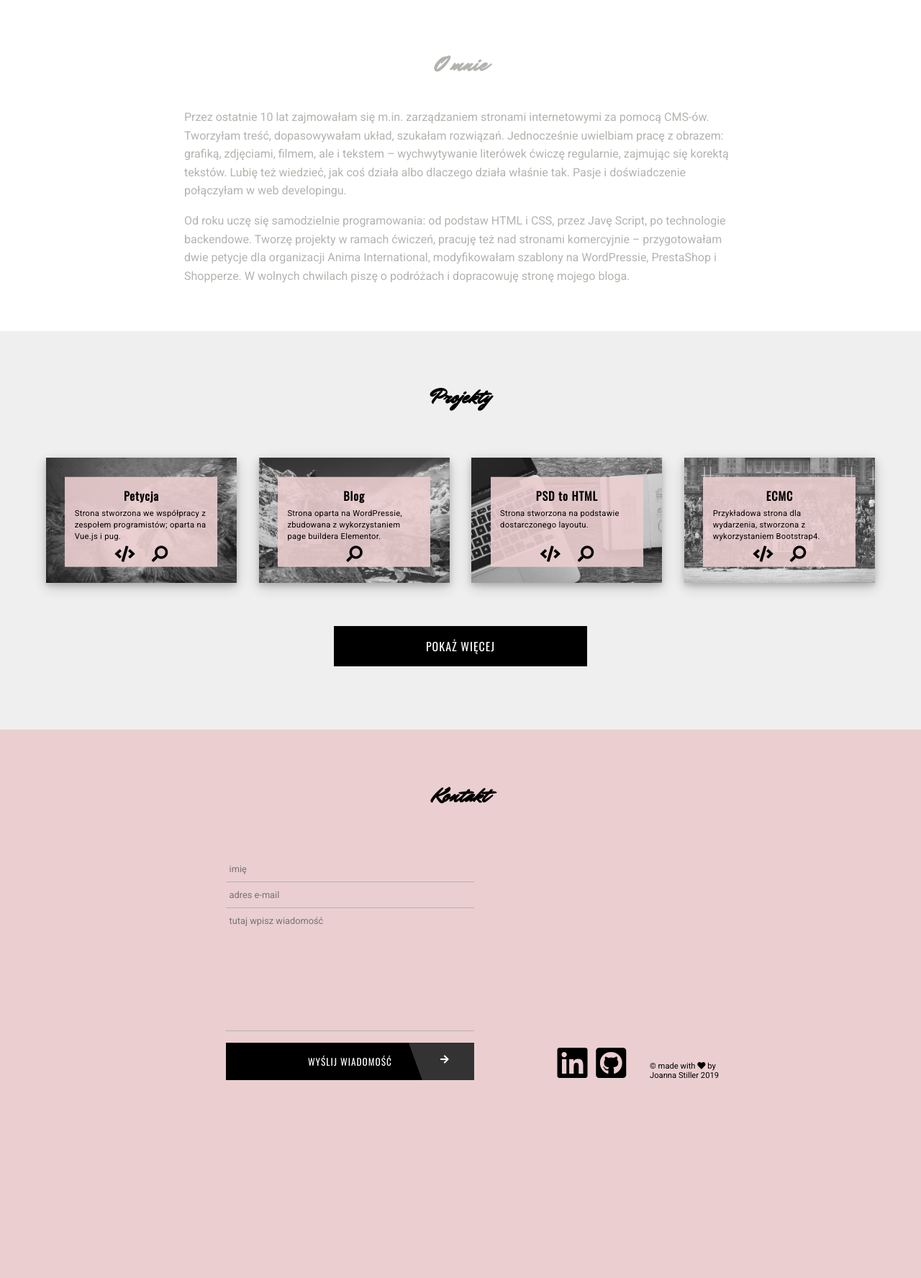
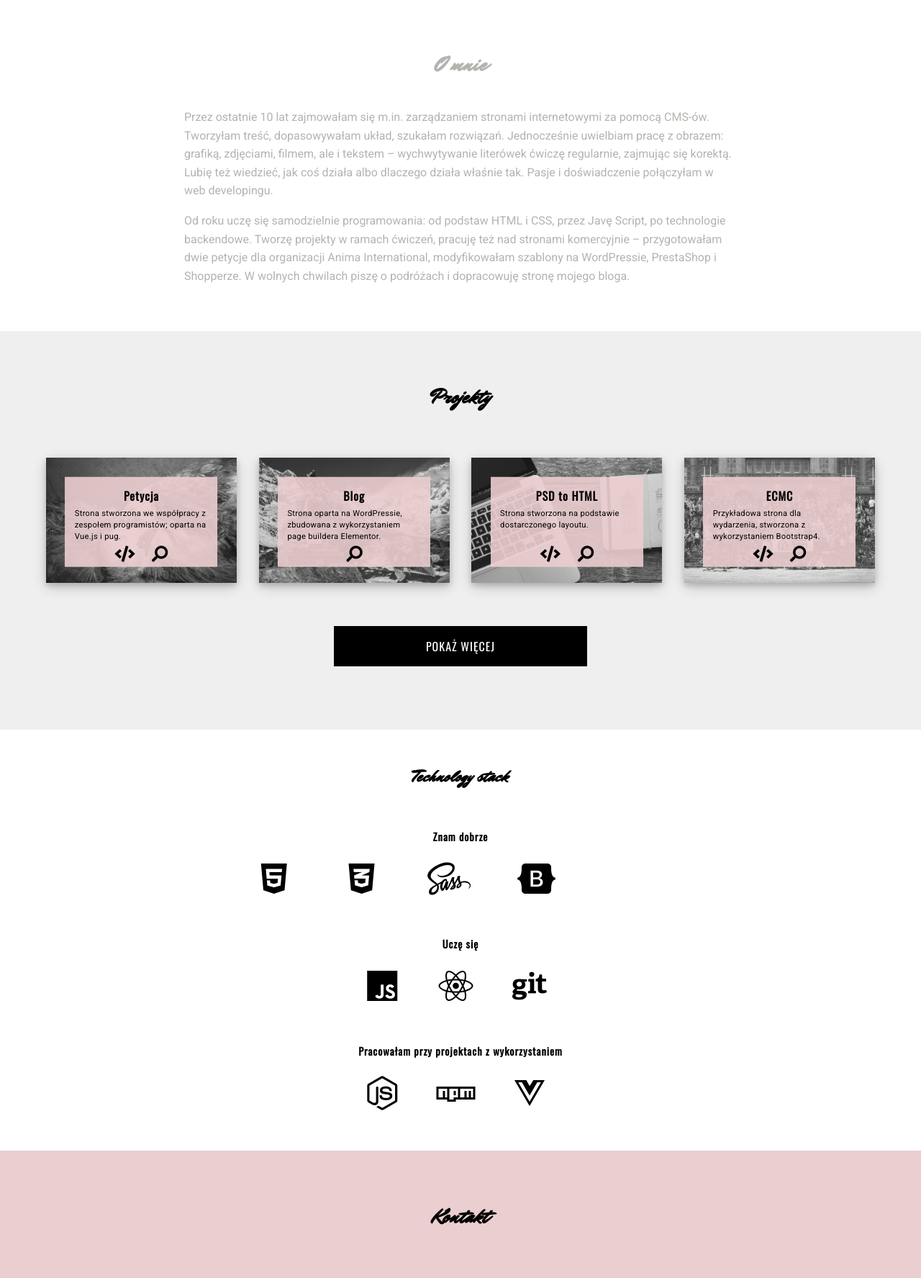
Before and after one commit to joannastiller/portfolio, a PHP site: page / in a window 1280 px wide. Shown: the part 802-2578 px from the top of the page at 72% size. Before the commit the page ends 2303 px from the top, so only its background shows below. Run offline with PHP 8.4, Linux system fonts and the light colour scheme; some libraries are stand-ins or nearby versions.

Commit message:
Add stack section, add script for scroll animation

```diff
--- a/css/style.css
+++ b/css/style.css
@@ -503,8 +507,123 @@ header .header-text .headline h2 {
   transition: .3s;
 }
 
+@media (min-width: 576px) {
+  .projects #loadMore {
+    padding-top: 5vh;
+    padding-bottom: 5vh;
+  }
+}
+
+@media (min-width: 768px) {
+  .projects #loadMore {
+    padding-top: 2vh;
+    padding-bottom: 2vh;
+  }
+}
+
 .projects #loadMore:hover {
   color: #ebced0;
+}
+
+.stack {
+  width: 90%;
+  margin: 5vh auto 0vh;
+  text-align: center;
+  overflow: hidden;
+}
+
+@media (min-width: 768px) {
+  .stack {
+    width: 60%;
+  }
+}
+
+@media (min-width: 992px) {
+  .stack {
+    width: 50%;
+  }
+}
+
+.stack h1 {
+  padding: 1vh 0 3vh;
+  font-size: 1.5em;
+  text-align: center;
+  font-family: 'Mr Dafoe', cursive;
+  margin-bottom: 4vh;
+}
+
+.stack h2 {
+  font-family: "Oswald", sans-serif;
+  font-size: .9em;
+  letter-spacing: 1px;
+}
+
+.stack .bounce-up {
+  opacity: 0;
+  -webkit-transform: translate3d(0px, 100px, 0px);
+          transform: translate3d(0px, 100px, 0px);
+  -webkit-backface-visibility: hidden;
+          backface-visibility: hidden;
+}
+
+.stack .bounce-up.in-view {
+  opacity: 1;
+  -webkit-transform: translate3d(0px, 0px, 0px);
+          transform: translate3d(0px, 0px, 0px);
+  -webkit-transition: all 700ms ease-out;
+  transition: all 700ms ease-out;
+}
+
+.stack .well,
+.stack .learning,
+.stack .worked-with {
+  margin: 3vh auto 7vh;
+  display: -webkit-box;
+  display: -ms-flexbox;
+  display: flex;
+  -ms-flex-wrap: wrap;
+      flex-wrap: wrap;
+}
+
+.stack .well i,
+.stack .learning i,
+.stack .worked-with i {
+  font-size: 3em;
+}
+
+.stack .well i {
+  -ms-flex-preferred-size: 19%;
+      flex-basis: 19%;
+}
+
+.stack .learning {
+  width: 60%;
+}
+
+@media (min-width: 992px) {
+  .stack .learning {
+    width: 50%;
+  }
+}
+
+.stack .learning i {
+  -ms-flex-preferred-size: 32%;
+      flex-basis: 32%;
+}
+
+.stack .worked-with {
+  width: 60%;
+}
+
+@media (min-width: 992px) {
+  .stack .worked-with {
+    width: 50%;
+  }
+}
+
+.stack .worked-with i {
+  -ms-flex-preferred-size: 32%;
+      flex-basis: 32%;
 }
 
 footer {
--- a/index.html
+++ b/index.html
@@ -55,7 +55,7 @@
         <h1>O mnie</h1>
         <p>Przez ostatnie 10 lat zajmowałam się m.in. zarządzaniem stronami internetowymi za pomocą CMS-ów. Tworzyłam
             treść, dopasowywałam układ, szukałam rozwiązań. Jednocześnie uwielbiam pracę z obrazem: grafiką, zdjęciami,
-            filmem, ale i tekstem – wychwytywanie literówek ćwiczę regularnie, zajmując się korektą tekstów. Lubię
+            filmem, ale i tekstem – wychwytywanie literówek ćwiczę regularnie, zajmując się korektą. Lubię
             też wiedzieć, jak coś działa albo dlaczego działa właśnie tak.
             Pasje i doświadczenie połączyłam w web developingu.</p>
         <p>Od roku uczę się samodzielnie programowania: od podstaw HTML i CSS, przez Javę Script, po technologie
@@ -87,19 +87,20 @@
             <!-- end of a single project -->
 
             <!-- single project -->
-            <div class="project blogBox"><img src="images/intotheunknown.jpg" alt="">
+            <div class="project"><img src="images/intotheunknown.jpg" alt="">
                 <div class="frame">
                     <h2>Blog</h2>
                     <p>Strona oparta na WordPressie, zbudowana z wykorzystaniem page buildera Elementor.</p>
 
-                    <div class="preview single"><a href="http://intotheunknown.pl/"><i class="fas fa-search"></i></a>
+                    <div class="preview preview-only">
+                        <a href="http://intotheunknown.pl/"><i class="fas fa-search"></i></a>
                     </div>
                 </div>
             </div>
             <!-- end of a single project -->
 
             <!-- single project -->
-            <div class="project blogBox">
+            <div class="project">
                 <img src="images/psd_to_html.jpg" alt="">
                 <div class="frame">
                     <h2>PSD to HTML</h2>
@@ -114,7 +115,7 @@
             <!-- end of a single project -->
 
             <!-- single project -->
-            <div class="project blogBox">
+            <div class="project">
                 <img src="images/ecmc.jpg" alt="">
                 <div class="frame">
                     <h2>ECMC</h2>
@@ -129,13 +130,13 @@
             <!-- end of a single project -->
 
             <!-- single project -->
-            <div class="project blogBox">
+            <div class="project">
                 <img src="images/kww_sklep.jpg" alt="">
                 <div class="frame">
                     <h2>Modyfikacje szablonów</h2>
                     <p>Modyfikacje szablonów (tutaj przykład z Shoppera, ale także PrestaShop i WordPress).</p>
 
-                    <div class="preview single">
+                    <div class="preview preview-only">
                         <a href="https://sklep019922.shoparena.pl/"><i class="fas fa-search"></i></a>
                     </div>
                 </div>
@@ -143,11 +144,11 @@
             <!-- end of a single project -->
 
             <!-- single project -->
-            <div class="project blogBox">
+            <div class="project">
                 <img src="images/rock-paper-scissors.jpg" alt="">
                 <div class="frame">
-                    <h2>Kamień, papier, nożyczki</h2>
-                    <p>Gra stworzona z wykorzystaniem obiektów w JS. Użytkownik vs komputer.</p>
+                    <h2>Gra</h2>
+                    <p>Gra Kamień, papier, nożyczki stworzona z wykorzystaniem obiektów w JS.</p>
 
                     <div class="preview">
                         <a href="https://github.com/joannastiller/rock-paper-scissors"><i
@@ -158,30 +159,31 @@
             <!-- end of a single project -->
 
             <!-- single project -->
-            <div class="project blogBox">
-                <img src="images/ecmc.jpg" alt="">
+            <div class="project">
+                <img src="images/gallery.jpg" alt="">
                 <div class="frame">
-                    <h2>ECMC</h2>
-                    <p>Przykładowa strona dla wydarzenia, stworzona z wykorzystaniem Bootstrap4.</p>
+                    <h2>Slajder</h2>
+                    <p>Slajder, w którym można zmieniać zdjęcia po kliknięciu przycisku albo strzałek plus pokaz
+                        slajdów.</p>
 
                     <div class="preview">
-                        <a href="https://github.com/joannastiller/ecmc2019"><i
-                                 class="fas fa-code"></i></a><a href="https://joannastiller.github.io/ecmc2019/"><i class="fas fa-search"></i></a>
+                        <a href="https://github.com/joannastiller/slider-gallery"><i
+                                 class="fas fa-code"></i></a><a href="https://joannastiller.github.io/slider-gallery/"><i class="fas fa-search"></i></a>
                     </div>
                 </div>
             </div>
             <!-- end of a single project -->
 
             <!-- single project -->
-            <div class="project blogBox">
-                <img src="images/ecmc.jpg" alt="">
+            <div class="project">
+                <img src="images/drumset.jpg" alt="">
                 <div class="frame">
-                    <h2>ECMC</h2>
-                    <p>Przykładowa strona dla wydarzenia, stworzona z wykorzystaniem Bootstrap4.</p>
+                    <h2>Perkusja</h2>
+                    <p>Symulacja gry na perksuji, stworzona w vanilla JS z przypisaniem dźwięków do klawiszy.</p>
 
                     <div class="preview">
-                        <a href="https://github.com/joannastiller/ecmc2019"><i
-                                 class="fas fa-code"></i></a><a href="https://joannastiller.github.io/ecmc2019/"><i class="fas fa-search"></i></a>
+                        <a href="https://github.com/joannastiller/drum-kit"><i
+                                 class="fas fa-code"></i></a><a href="https://joannastiller.github.io/drum-kit/"><i class="fas fa-search"></i></a>
                     </div>
                 </div>
             </div>
@@ -195,7 +197,35 @@
 
     <!-- technology stack section -->
     <section class="stack">
+        <h1>Technology stack</h1>
+        <div class="animation-element bounce-up">
+            <h2>Znam dobrze</h2>
+            <div class="well">
+                <i class="fab fa-html5"></i>
+                <i class="fab fa-css3-alt"></i>
+                <i class="fab fa-sass"></i>
+                <i class="fab fa-bootstrap"></i>
+                <i class="fab fa-adobe"></i>
+            </div>
+        </div>
 
+        <div class="animation-element bounce-up">
+            <h2>Uczę się</h2>
+            <div class="learning">
+                <i class="fab fa-js"></i>
+                <i class="fab fa-react"></i>
+                <i class="fab fa-git"></i>
+            </div>
+        </div>
+
+        <div class="animation-element bounce-up">
+            <h2>Pracowałam przy projektach z wykorzystaniem</h2>
+            <div class="worked-with">
+                <i class="fab fa-node-js"></i>
+                <i class="fab fa-npm"></i>
+                <i class="fab fa-vuejs"></i>
+            </div>
+        </div>
 
     </section>
     <!-- end of the technology stack section -->
@@ -227,6 +257,8 @@
     </footer>
     <!-- end of the footer -->
 
+    <div class="totop"><i class="fas fa-arrow-up"></i></div>
+
     <script src="https://ajax.googleapis.com/ajax/libs/jquery/3.1.1/jquery.min.js"></script>
     <script src="script.js"></script>
 </body>
--- a/sass/_header.scss
+++ b/sass/_header.scss
@@ -63,8 +63,12 @@ header {
         nav {
             display: none;
 
+            .active {
+                display: block;
+            }
+
             @include md {
-                display: block;
+                display: inline-block;
                 color: #fff;
                 font-family: $font-oswald;
                 font-size: 1.5em;
--- a/sass/_projects.scss
+++ b/sass/_projects.scss
@@ -177,7 +177,7 @@
                     }
                 }
 
-                .preview.single {
+                .preview.preview-only {
                     width: 10%;
                 }
             }
@@ -198,8 +198,17 @@
         text-decoration: none;
         transition: .3s;
 
+        @include sm {
+            padding-top: 5vh;
+            padding-bottom: 5vh;
+        }
+
+        @include md {
+            padding-top: 2vh;
+            padding-bottom: 2vh;
+        }
+
         &:hover {
-            // background-color: rgb(53, 53, 53);
             color: $pink;
         }
 
--- a/sass/_stack.scss
+++ b/sass/_stack.scss
@@ -0,0 +1,79 @@
+.stack {
+    width: 90%;
+    margin: 5vh auto 0vh;
+    text-align: center;
+    overflow: hidden;
+
+    @include md {
+        width: 60%;
+    }
+
+    @include lg {
+        width: 50%;
+    }
+
+    h1 {
+        @include title;
+        margin-bottom: 4vh;
+    }
+
+    h2 {
+        font-family: $font-oswald;
+        font-size: .9em;
+        letter-spacing: 1px;
+    }
+
+    .bounce-up {
+        opacity: 0;
+        transform: translate3d(0px, 100px, 0px);
+        backface-visibility: hidden;
+    }
+
+    .bounce-up.in-view {
+        opacity: 1;
+        transform: translate3d(0px, 0px, 0px);
+        transition: all 700ms ease-out;
+    }
+
+    .well,
+    .learning,
+    .worked-with {
+        margin: 3vh auto 7vh;
+        display: flex;
+        flex-wrap: wrap;
+
+        i {
+            font-size: 3em;
+        }
+    }
+
+    .well {
+        i {
+            flex-basis: 19%;
+        }
+    }
+
+    .learning {
+        width: 60%;
+
+        @include lg {
+            width: 50%;
+        }
+
+        i {
+            flex-basis: 32%;
+        }
+    }
+
+    .worked-with {
+        width: 60%;
+
+        @include lg {
+            width: 50%;
+        }
+
+        i {
+            flex-basis: 32%;
+        }
+    }
+}
--- a/sass/style.scss
+++ b/sass/style.scss
@@ -6,3 +6,4 @@
 @import 'projects';
 @import 'stack';
 @import 'footer';
+@import 'backtotop';
```
Also changed, not shown: other parts of css/style.css (+46 -2 lines), script.js (+44 -13 lines), 1 other file.
